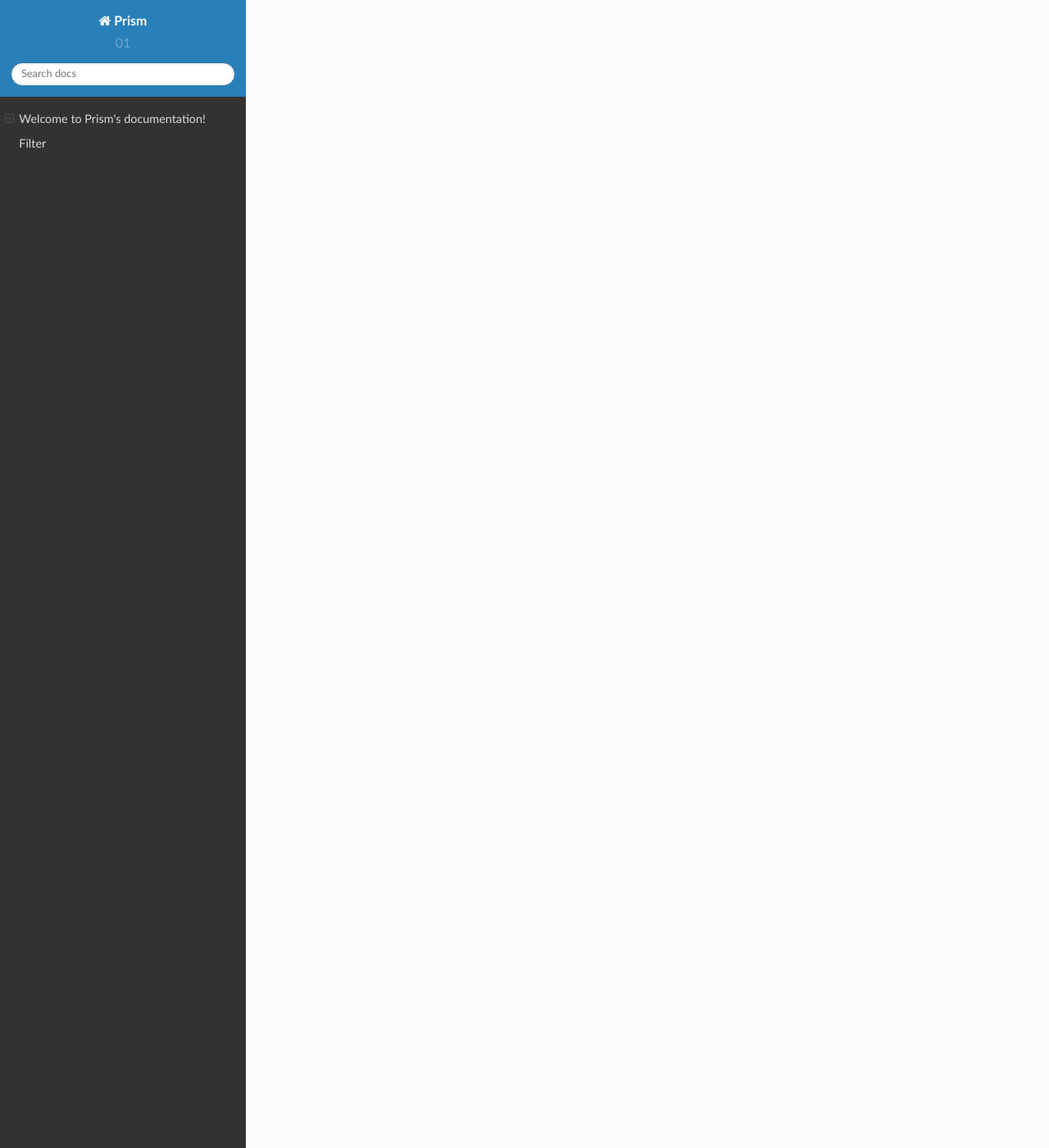
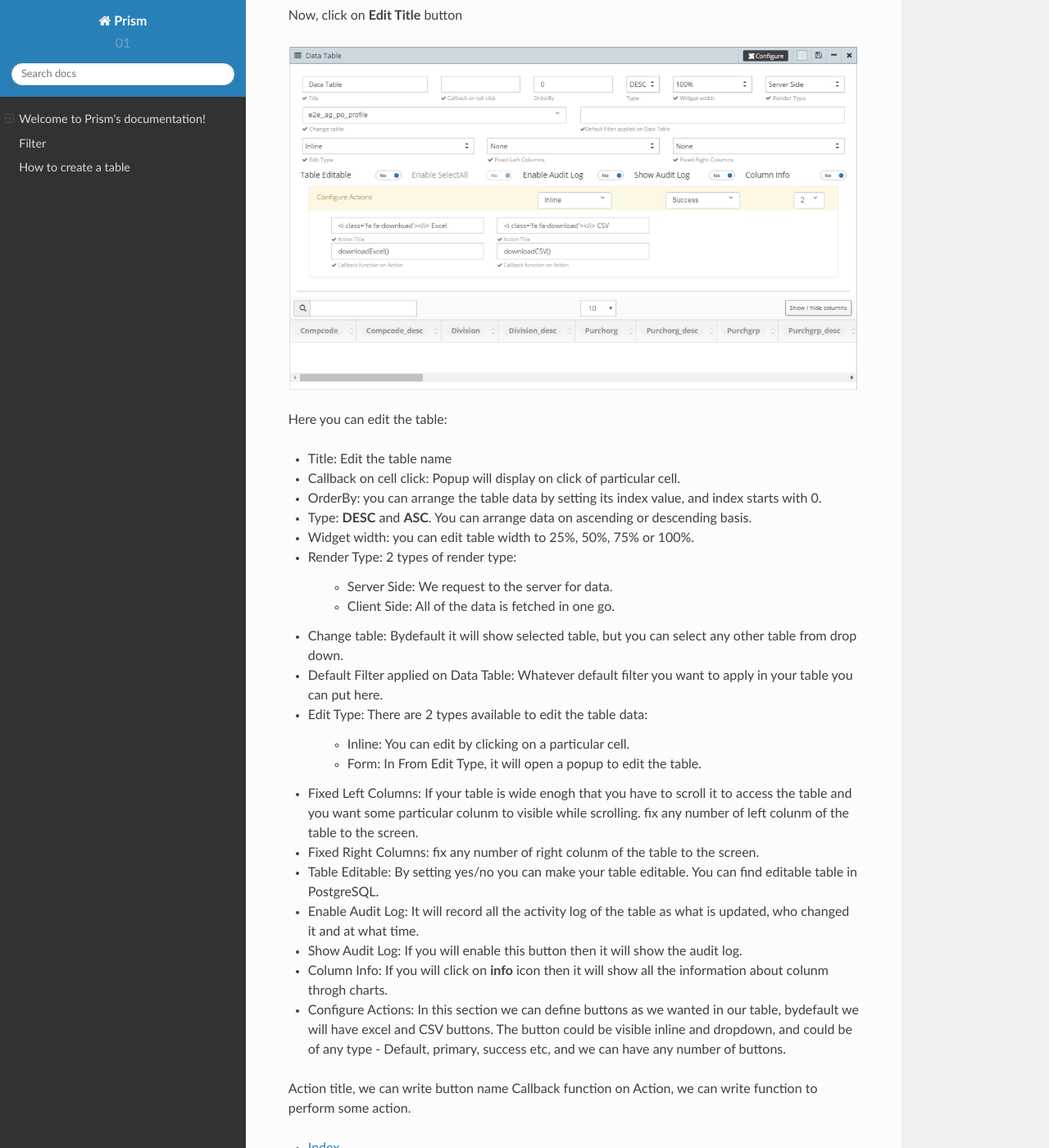
Before and after one commit to PrismApp/PrismHelp, a Sphinx documentation site: the page built from source/index.rst, in a window 1280 px wide and 1400 px high, scrolled down 4945 px. Shown: the whole window at 82% size. Built offline with Sphinx 7.4.7 and the Read the Docs theme 2.0.0, drawn with Linux system fonts in a browser that asks for light colours; some of the changed text lies outside the part shown.

Commit message:
create table

```diff
--- a/source/index.rst
+++ b/source/index.rst
@@ -98,6 +98,65 @@ To put some filter on the graph we have some option in the filter section, which
 .. image:: /images/filter.png
 
 
+
+How to create a table
+=====================
+
+By clicking on **Add Table** button, you can have the table.
+
+.. image:: /images/createTable01.png
+
+Now, click on **Edit Title** button
+
+.. image:: /images/createTable02.png
+
+Here you can edit the table:
+
+* Title: Edit the table name
+
+* Callback on cell click: Popup will display on click of particular cell.
+
+* OrderBy: you can arrange the table data by setting its index value, and index starts with 0.
+
+* Type: **DESC** and **ASC**. You can arrange data on ascending or descending basis.
+
+* Widget width: you can edit table width to 25%, 50%, 75% or 100%.
+
+* Render Type: 2 types of render type:
+
+	* Server Side: We request to the server for data.
+
+	* Client Side: All of the data is fetched in one go.
+
+* Change table: Bydefault it will show selected table, but you can select any other table from drop down.
+
+* Default Filter applied on Data Table: Whatever default filter you want to apply in your table you can put here.
+
+* Edit Type: There are 2 types available to edit the table data:
+
+	* Inline: You can edit by clicking on a particular cell.
+
+	* Form: In From Edit Type, it will open a popup to edit the table.
+
+* Fixed Left Columns: If your table is wide enogh that you have to scroll it to access the table and you want some particular colunm to visible while scrolling. fix any number of left colunm of the table to the screen.
+
+* Fixed Right Columns: fix any number of right colunm of the table to the screen.
+
+* Table Editable: By setting yes/no you can make your table editable. You can find editable table in PostgreSQL.
+
+* Enable Audit Log: It will record all the activity log of the table as what is updated, who changed it and at what time.
+
+* Show Audit Log: If you will enable this button then it will show the audit log.
+
+* Column Info: If you will click on **info** icon then it will show all the information about colunm throgh charts.
+
+* Configure Actions: In this section we can define buttons as we wanted in our table, bydefault we will have excel and CSV buttons. The button could be visible inline and dropdown, and could be of any type - Default, primary, success etc, and we can have any number of buttons.
+
+Action title, we can write button name
+Callback function on Action, we can write function to perform some action.
+
+
+
 * :ref:`genindex`
 * :ref:`modindex`
 * :ref:`search`
```
Also changed, not shown: source/images/createTable01.png (added), source/images/createTable02.png (added).
